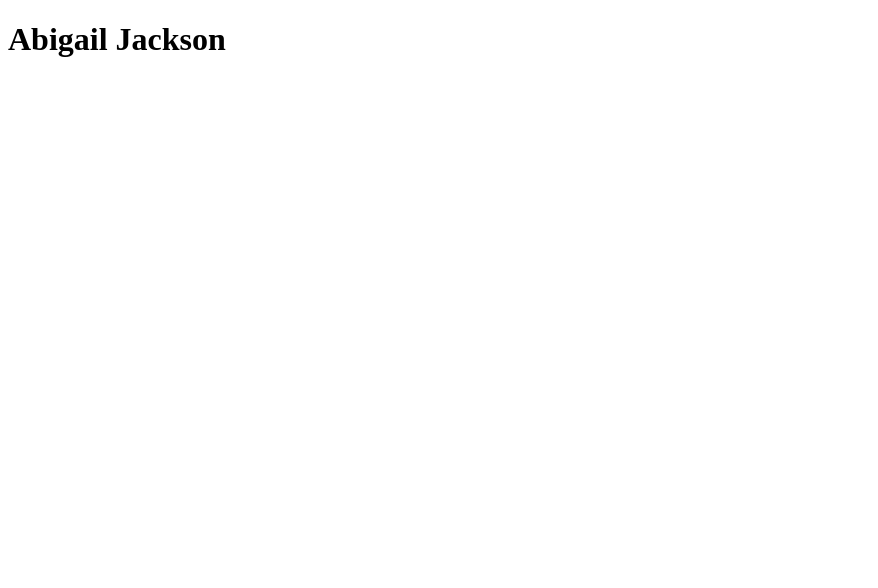
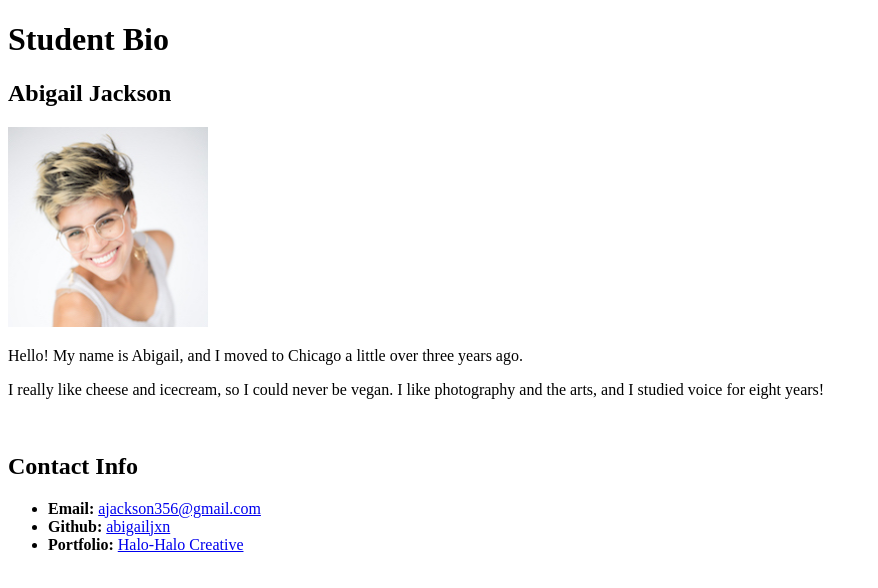
Before and after one commit to abigailjxn/AbigailBio, a plain HTML site: page index.html in a window 1280 px wide. Shown: the whole page, without its empty margins (0-878 px from the left). Drawn offline with Linux system fonts and the light colour scheme.

Commit message:
Bio Info Added

```diff
--- a/index.html
+++ b/index.html
@@ -7,6 +7,20 @@
     <title>Abigail Bio</title>
 </head>
 <body>
-    <h1>Abigail Jackson</h1>
+    <h1>Student Bio</h1>
+    <h2>Abigail Jackson</h2>
+    <img src="abigail.jpg" width="200" height="200">
+
+    <p>Hello! My name is Abigail, and I moved to Chicago a little over three years ago.</p>
+    <p>I really like cheese and icecream, so I could never be vegan. I like photography and the arts, and I studied voice for eight years!</p>
+
+    <br>
+
+    <h2>Contact Info</h2>
+        <ul>
+            <li><strong>Email: </strong><a href="mailto:ajackson356@gmail.com?Subject=Hello%20Friend" target="_blank">ajackson356@gmail.com</a></li>
+            <li><strong>Github: </strong><a href="https://github.com/abigailjxn">abigailjxn</a></li>
+            <li><strong>Portfolio: </strong><a href="https://halohalocreative.com">Halo-Halo Creative</a></li>
+        </ul>
 </body>
 </html>
```
Also changed, not shown: abigail.jpg (added).
